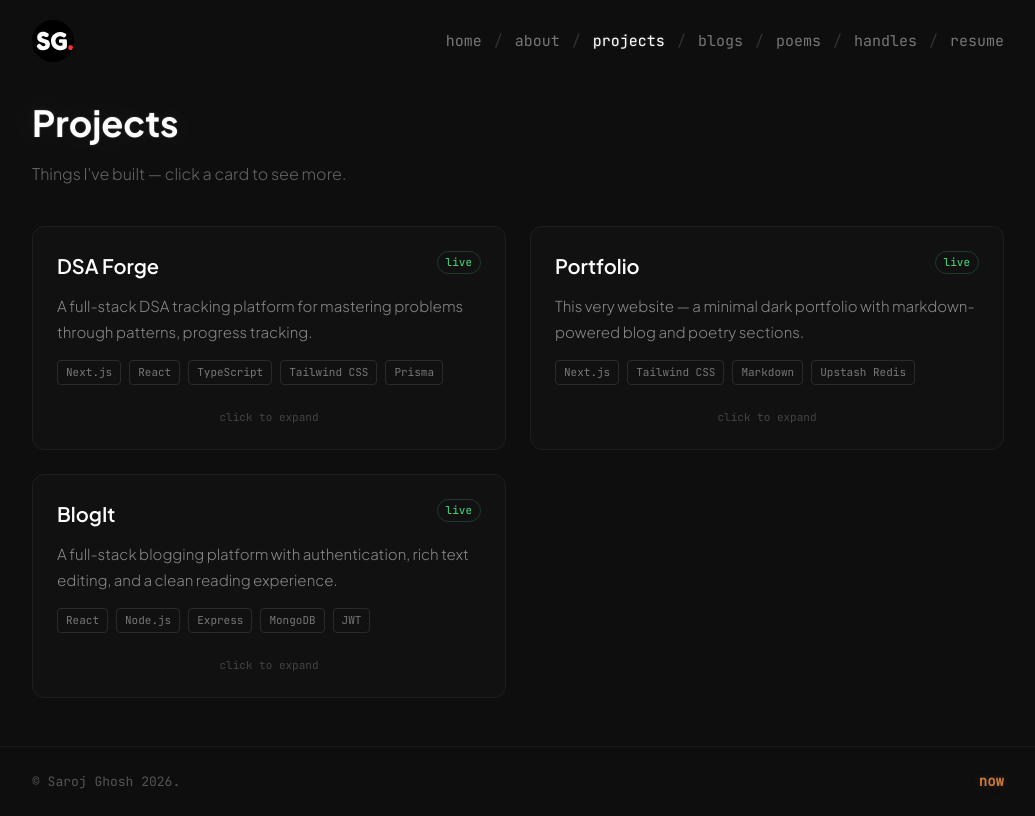
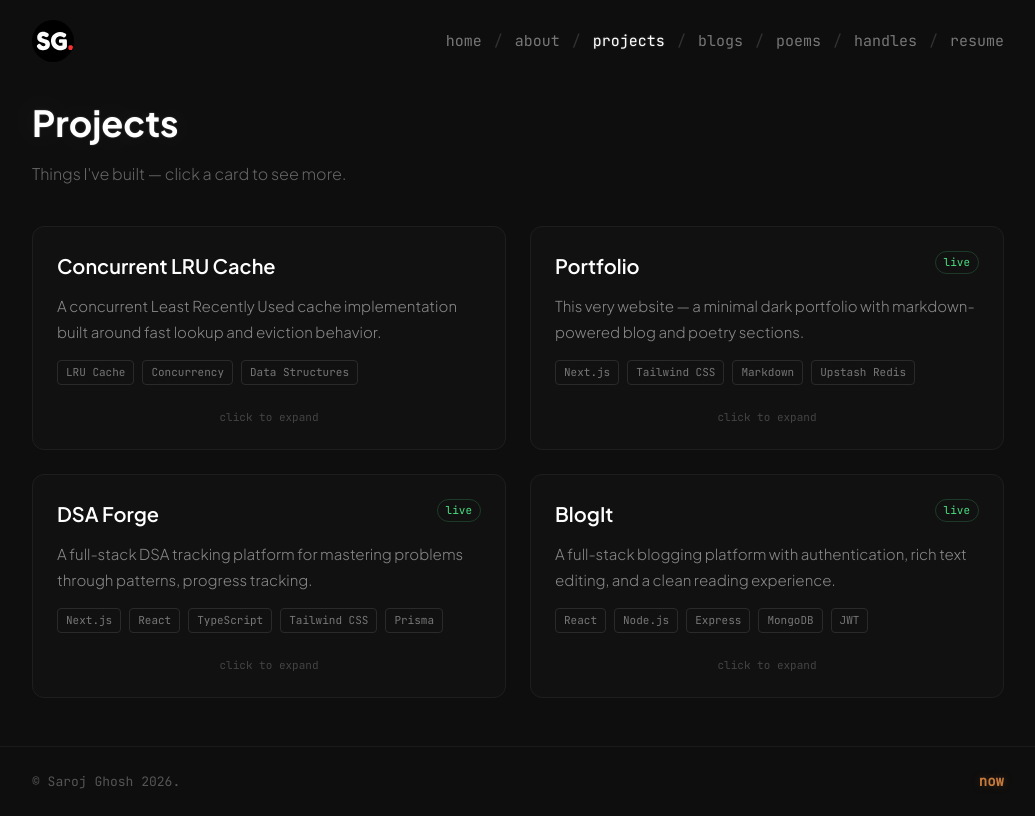
Before and after one commit to s4rojx/saroj-portfolio, a Next.js app: page /projects in a window 1280 px wide. Shown: the whole page, without its empty margins (122-1157 px from the left). Built offline with nearby package versions, Linux system fonts and the light colour scheme.

Commit message:
Few Updated Changes

```diff
--- a/app/projects/page.tsx
+++ b/app/projects/page.tsx
@@ -8,34 +8,42 @@ export const metadata: Metadata = {
 
 const projects = [
   {
-  title: "DSA Forge",
-  description: "A full-stack DSA tracking platform for mastering problems through patterns, progress tracking.",
-  longDescription:
-    "DSA Forge is a full-stack web application for learning and tracking Data Structures and Algorithms progress through topic-based and pattern-based practice. It includes secure credentials authentication, protected dashboard and profile pages, problem completion tracking.",
-  tech: [
-    "Next.js",
-    "React",
-    "TypeScript",
-    "Tailwind CSS",
-    "Prisma"
-  ],
-  github: "https://github.com/s4rojx/dsa-forge",
-  live: "https://dsa-forge-five.vercel.app/",
-  status: "live" as const,
-},
-{
+    title: "Concurrent LRU Cache",
+    description:
+      "A concurrent Least Recently Used cache implementation built around fast lookup and eviction behavior.",
+    longDescription:
+      "A data-structure-focused project that implements an LRU cache with concurrency in mind, keeping recently accessed items available while evicting older entries when capacity is reached.",
+    tech: ["LRU Cache", "Concurrency", "Data Structures"],
+    github: "https://github.com/s4rojx/concurrent-lru-cache",
+  },
+  {
     title: "Portfolio",
-    description: "This very website — a minimal dark portfolio with markdown-powered blog and poetry sections.",
-    longDescription: "Built with Next.js 14, Tailwind CSS, and shadcn/ui. Content is managed through markdown files. Features include view counters via Upstash Redis, SEO optimization, and auto-deployment via Vercel.",
+    description:
+      "This very website — a minimal dark portfolio with markdown-powered blog and poetry sections.",
+    longDescription:
+      "Built with Next.js 14, Tailwind CSS, and shadcn/ui. Content is managed through markdown files. Features include view counters via Upstash Redis, SEO optimization, and auto-deployment via Vercel.",
     tech: ["Next.js", "Tailwind CSS", "Markdown", "Upstash Redis"],
     github: "https://github.com/s4rojx/saroj-portfolio",
     live: "https://saroj-portfolio-beta.vercel.app",
     status: "live" as const,
   },
   {
+    title: "DSA Forge",
+    description:
+      "A full-stack DSA tracking platform for mastering problems through patterns, progress tracking.",
+    longDescription:
+      "DSA Forge is a full-stack web application for learning and tracking Data Structures and Algorithms progress through topic-based and pattern-based practice. It includes secure credentials authentication, protected dashboard and profile pages, problem completion tracking.",
+    tech: ["Next.js", "React", "TypeScript", "Tailwind CSS", "Prisma"],
+    github: "https://github.com/s4rojx/dsa-forge",
+    live: "https://dsa-forge-five.vercel.app/",
+    status: "live" as const,
+  },
+  {
     title: "BlogIt",
-    description: "A full-stack blogging platform with authentication, rich text editing, and a clean reading experience.",
-    longDescription: "Built with the MERN stack. Features include JWT-based auth, markdown support, image uploads, user profiles, and a responsive dark UI. Deployed on Vercel (frontend) and Render (backend).",
+    description:
+      "A full-stack blogging platform with authentication, rich text editing, and a clean reading experience.",
+    longDescription:
+      "Built with the MERN stack. Features include JWT-based auth, markdown support, image uploads, user profiles, and a responsive dark UI. Deployed on Vercel (frontend) and Render (backend).",
     tech: ["React", "Node.js", "Express", "MongoDB", "JWT"],
     github: "https://github.com/s4rojx/blogit",
     live: "https://blog-it-rohz.vercel.app/",
--- a/components/ProjectCard.tsx
+++ b/components/ProjectCard.tsx
@@ -9,7 +9,7 @@ interface Project {
   tech: string[];
   github?: string;
   live?: string;
-  status: "live" | "in-progress" | "archived";
+  status?: "live" | "in-progress" | "archived";
 }
 
 export function ProjectCard({ project }: { project: Project }) {
@@ -55,6 +55,7 @@ export function ProjectCard({ project }: { project: Project }) {
         >
           {project.title}
         </h3>
+        {project.status && (
           <span
             style={{
               fontFamily: "var(--font-mono)",
@@ -68,6 +69,7 @@ export function ProjectCard({ project }: { project: Project }) {
           >
             {project.status}
           </span>
+        )}
       </div>
 
       {/* short description */}
--- a/content/blogs/how-i-fell-into-coding.md
+++ b/content/blogs/how-i-fell-into-coding.md
@@ -43,7 +43,7 @@ In the meanwhile I studied Python to a decent level and started working on web d
 
 During my 2nd semester, once I had gathered a lot of confidence, I created an account on Codeforces. I had a very negative and daunting picture of Codeforces in my mind. I thought it was a platform only for the elites, not for someone ordinary like me. So after creating my account, I just did nothing for 2 months.
 
-After my midsems I went on to Codeforces to solve some easy questions and started with 800 rated problems. After a few hours of struggle I was able to solve a few of them. Fast forward to today — I'm rated 1281 on Codeforces (yes, I'm a bit weak in Dynamic Programming and Graphs).
+After my midsems I went on to Codeforces to solve some easy questions and started with 800 rated problems. After a few hours of struggle I was able to solve a few of them. Fast forward to today — I'm rated pupil on codeforces witha rating of 1377.
 
 I find competitive programming interesting and a suitable brain exercise. Though I'm not able to participate in all contests these days, I will make it a habit to participate in at least 2 contests a week (either virtual or real) and solve at least 2 problems daily.
 
```
Also changed, not shown: 2 other files (tests, documents, lock files or other folders). Lines whose indentation alone changed are shown as unchanged.
